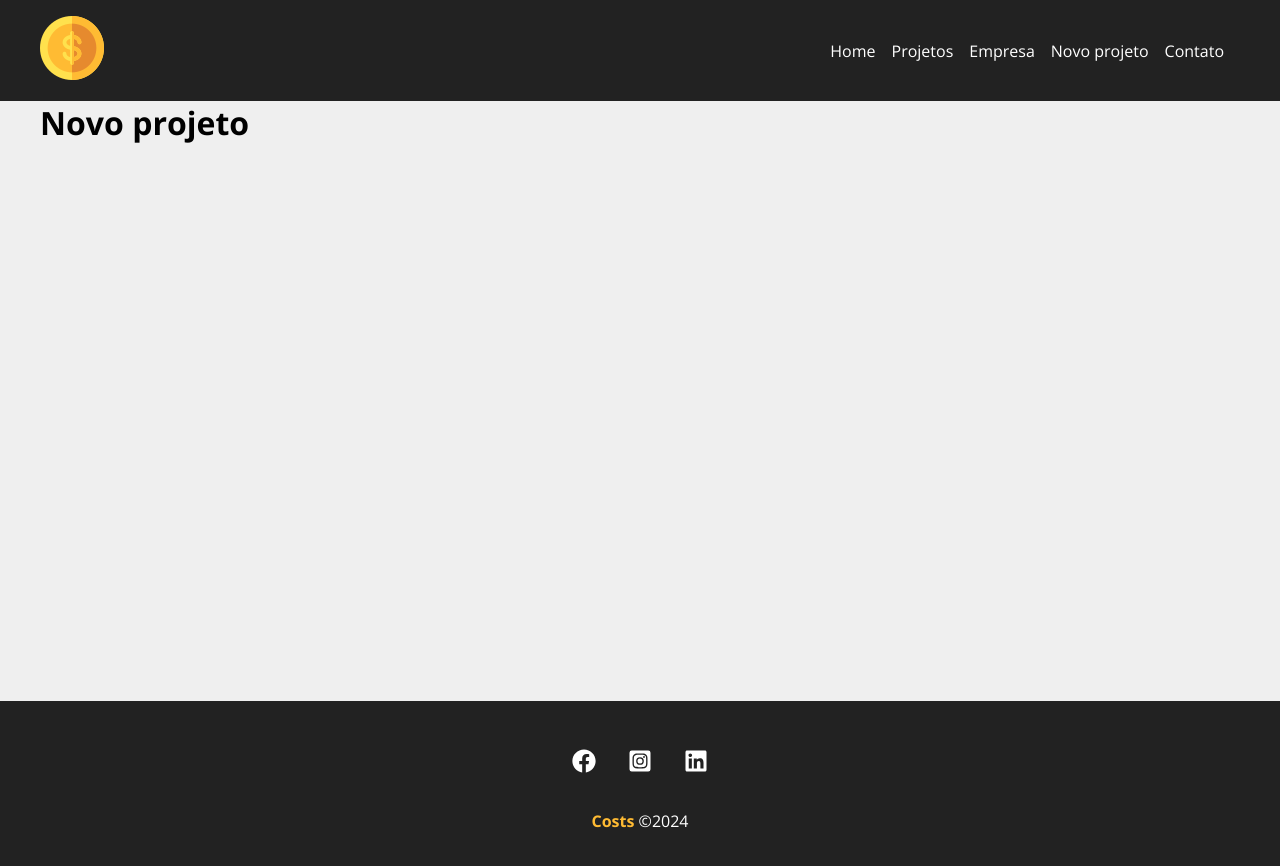
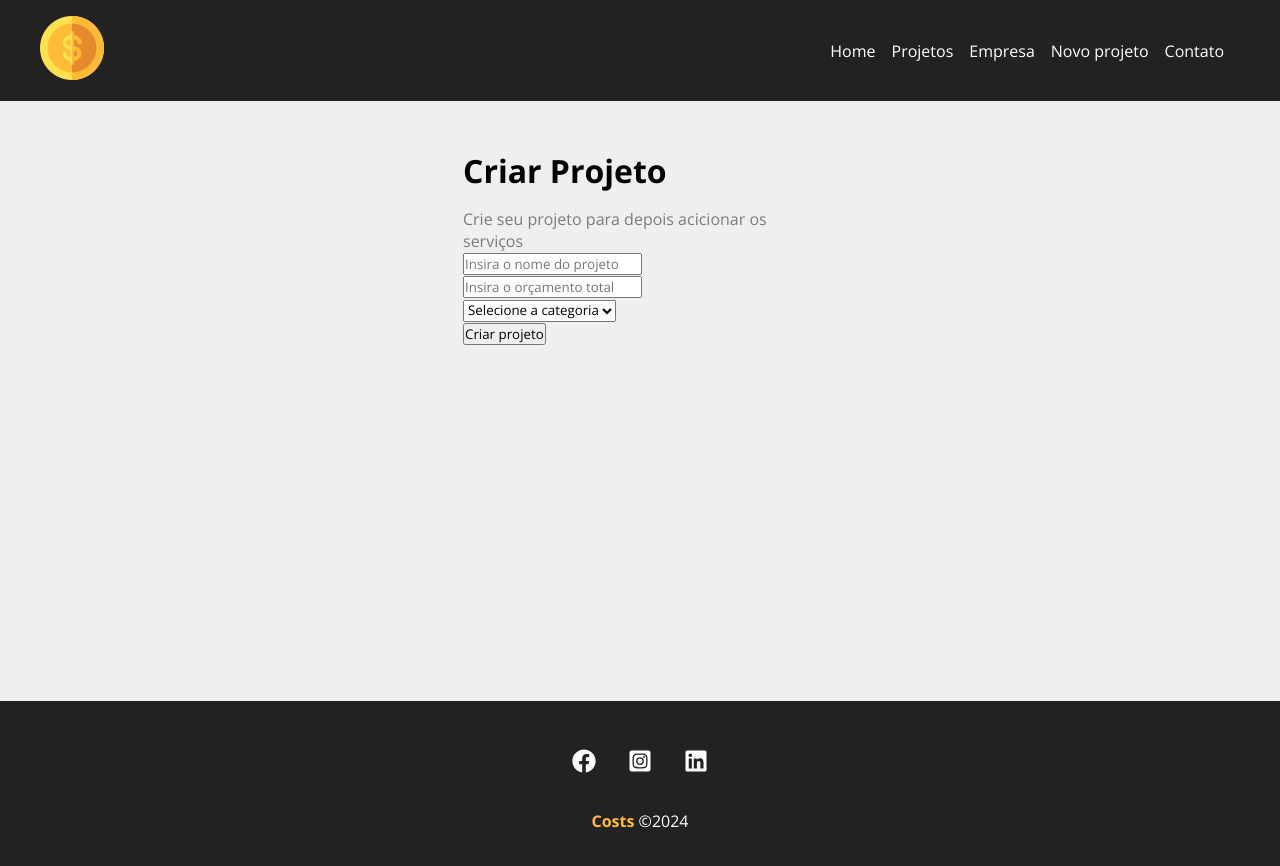
Before and after one commit to WictorPereira/Meu-Projeto-React, a React (Vite) app in the folder costs/: page /newproject in a window 1280 px wide. Shown: the top 866 px of the page. Built offline with nearby package versions, Linux system fonts and the light colour scheme.

Commit message:
Inicialização do formulario
jsx e css inicializados. pasta criada:(Projects) para apenas componentes de projetos ex:formulario

```diff
--- a/costs/src/components/pages/NewProject.jsx
+++ b/costs/src/components/pages/NewProject.jsx
@@ -1,5 +1,14 @@
+import styles from './NewProject.module.css'
+import ProjectForm from'../project/ProjectForm.jsx'
+
 function NewProject() {
-    return <h1>Novo projeto</h1>
+    return (
+        <div className={styles.newproject_container}>
+            <h1>Criar Projeto</h1>
+            <p>Crie seu projeto para depois acicionar os serviços</p>
+            <ProjectForm/>
+        </div>
+    )
 }
 
 export default NewProject
--- /dev/null
+++ b/costs/src/components/pages/NewProject.module.css
@@ -0,0 +1,13 @@
+.newproject_container {
+    width: 450px;
+    margin: 0 auto;
+    padding: 3em;
+}
+
+.newproject_container h1 {
+    margin-bottom: 0.5em;
+}
+
+.newproject_container p {
+    color: #7b7b7b;
+}
--- /dev/null
+++ b/costs/src/components/project/ProjectForm.jsx
@@ -0,0 +1,26 @@
+import styles from './ProjectForm.module.css'
+
+function ProjectForm() {
+    return (
+        <form>
+            <div>
+                <input type="text" placeholder='Insira o nome do projeto'/>
+            </div>
+            <div>
+                <input type="number" placeholder='Insira o orçamento total'/>
+            </div>
+            <div>
+                <select name="category_id">
+                  <option disabled selected>
+                  Selecione a categoria
+                  </option>
+            </select>
+            </div>
+            <div>
+                <input type="submit" value="Criar projeto" />
+            </div>
+        </form>
+    )
+}
+
+export default ProjectForm
```
Also changed, not shown: costs/src/components/project/ProjectForm.module.css (added).
